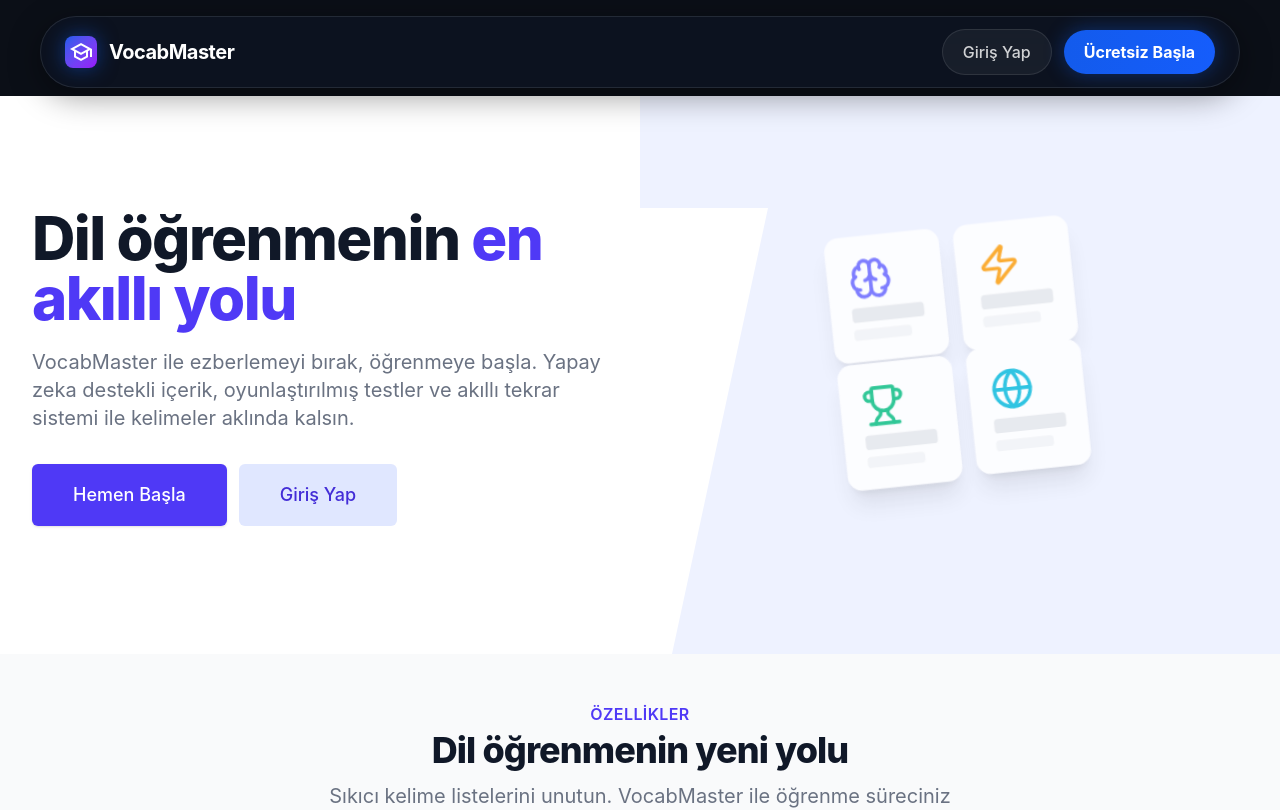
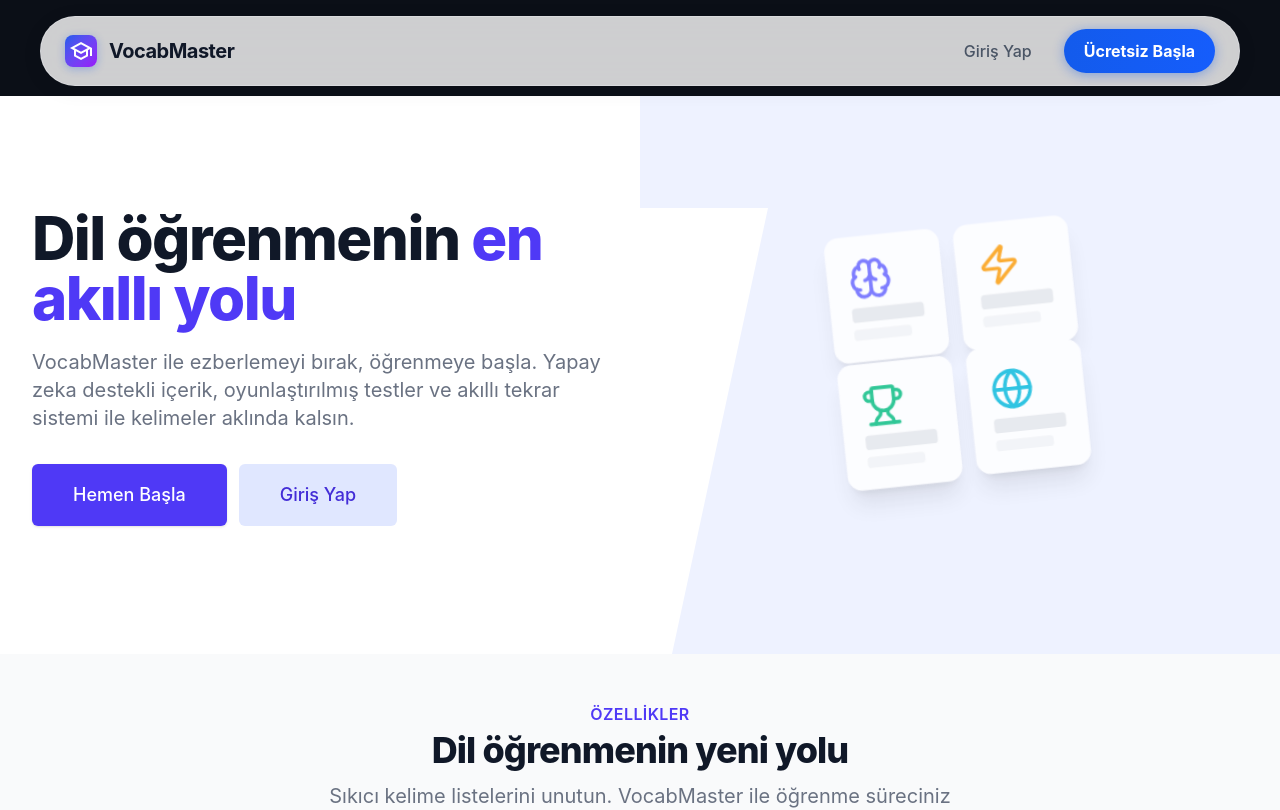
Before and after one commit to BatuhanYolcu1/vocabmaster, a Next.js app: page / in a window 1280 px wide. Shown: the top 810 px of the page. Built offline with nearby package versions, Linux system fonts and the light colour scheme; no server answers.

Commit message:
style: landing page navbar now uses light theme to match page design

```diff
--- a/src/components/Navbar.tsx
+++ b/src/components/Navbar.tsx
@@ -37,30 +37,30 @@ export default function Navbar() {
         return () => window.removeEventListener('xp-updated', handleXpUpdate);
     }, [session, pathname]);
 
-    // Landing Page Navbar (Unauthenticated)
+    // Landing Page Navbar (Unauthenticated) - Light theme to match landing page
     if (!session && status !== 'loading') {
         return (
             <header className="fixed top-4 left-0 right-0 z-50 mx-4 md:mx-10">
-                <nav className="bg-[#0d1321]/90 backdrop-blur-xl rounded-full px-6 py-3 max-w-[1200px] mx-auto border border-white/10 shadow-[0_8px_32px_rgba(0,0,0,0.4)]">
+                <nav className="bg-white/80 backdrop-blur-xl rounded-full px-6 py-3 max-w-[1200px] mx-auto border border-gray-200/50 shadow-[0_4px_20px_rgba(0,0,0,0.08)]">
                     <div className="flex items-center justify-between whitespace-nowrap">
                         <div className="flex items-center gap-8">
-                            <Link href="/" className="flex items-center gap-3 text-white">
-                                <div className="w-8 h-8 flex items-center justify-center rounded-lg bg-gradient-to-br from-[#135bec] to-purple-600 shadow-[0_0_20px_rgba(19,91,236,0.5)]">
+                            <Link href="/" className="flex items-center gap-3">
+                                <div className="w-8 h-8 flex items-center justify-center rounded-lg bg-gradient-to-br from-[#135bec] to-purple-600 shadow-[0_2px_8px_rgba(19,91,236,0.3)]">
                                     <span className="material-symbols-outlined text-white text-[20px]">school</span>
                                 </div>
-                                <h2 className="text-white text-xl font-bold leading-tight tracking-tight">VocabMaster</h2>
+                                <h2 className="text-gray-900 text-xl font-bold leading-tight tracking-tight">VocabMaster</h2>
                             </Link>
                         </div>
                         <div className="flex items-center gap-3">
                             <Link
                                 href="/login"
-                                className="px-5 py-2.5 rounded-full bg-white/5 border border-white/10 text-white/80 hover:text-white hover:bg-white/10 font-medium transition-all"
+                                className="px-5 py-2.5 rounded-full text-gray-600 hover:text-gray-900 hover:bg-gray-100 font-medium transition-all"
                             >
                                 Giriş Yap
                             </Link>
                             <Link
                                 href="/register"
-                                className="px-5 py-2.5 rounded-full bg-gradient-to-r from-[#135bec] to-blue-600 text-white font-bold shadow-[0_0_20px_rgba(19,91,236,0.4)] hover:shadow-[0_0_30px_rgba(19,91,236,0.6)] transition-all"
+                                className="px-5 py-2.5 rounded-full bg-gradient-to-r from-[#135bec] to-blue-600 text-white font-bold shadow-[0_2px_12px_rgba(19,91,236,0.4)] hover:shadow-[0_4px_20px_rgba(19,91,236,0.5)] transition-all"
                             >
                                 Ücretsiz Başla
                             </Link>
```
